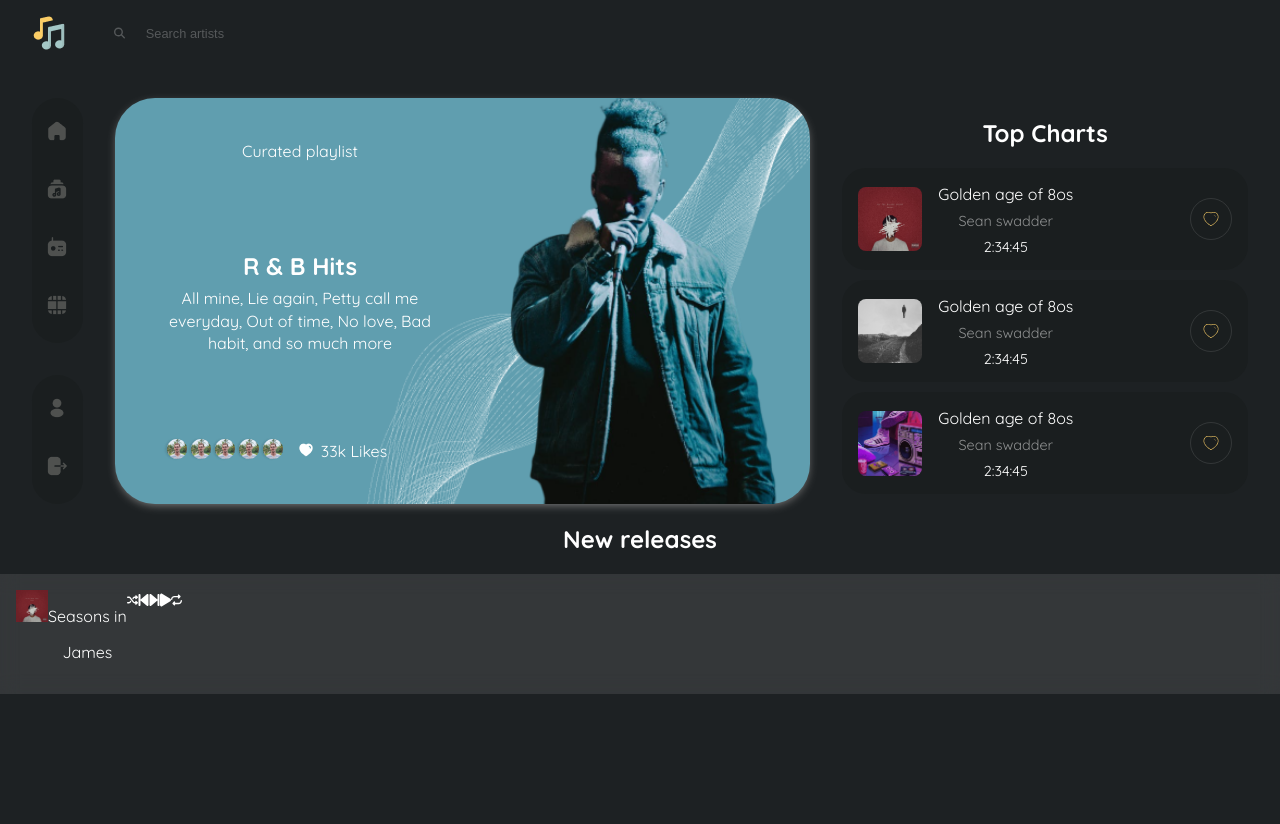
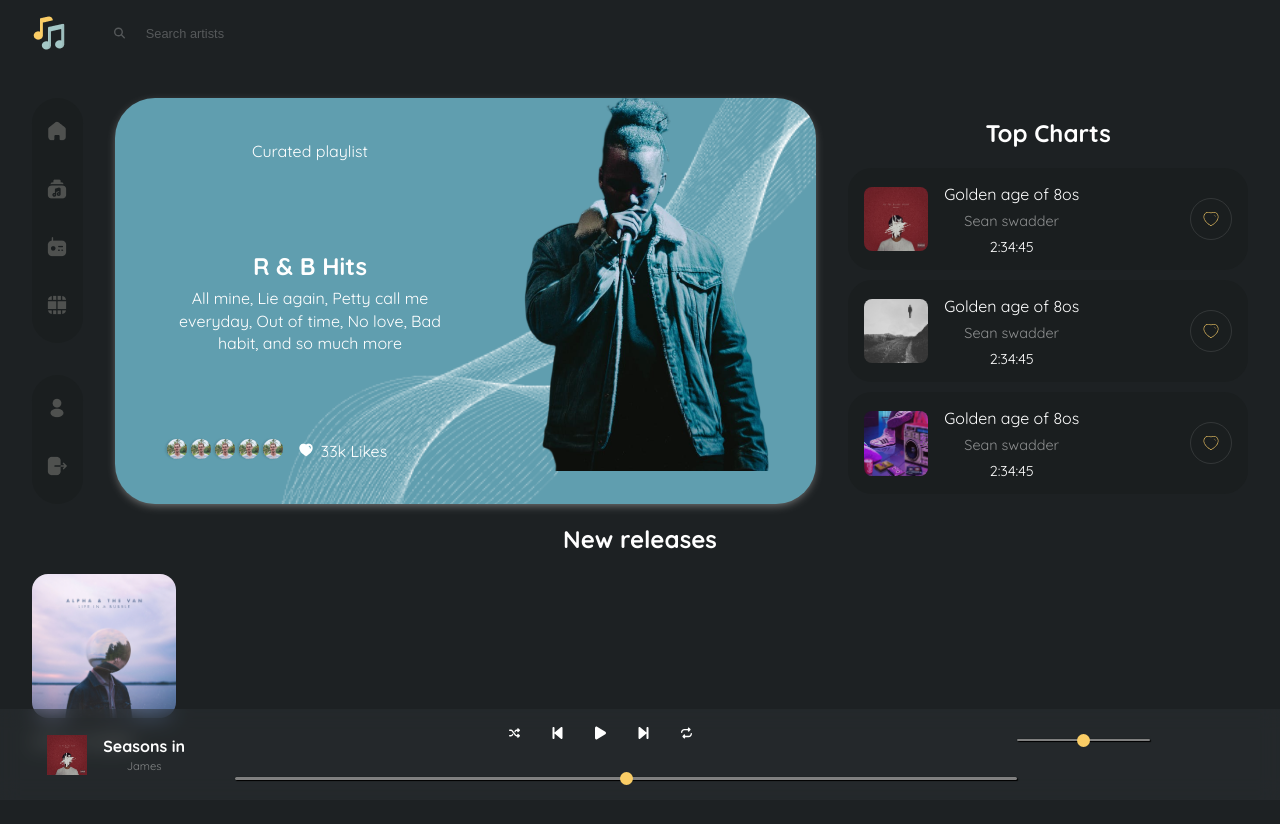
Before and after one commit to The-indigo/kaboom, a React (Create React App) app: page / in a window 1280 px wide. Shown: the top 824 px of the page. Before the commit the page ends 800 px from the top, so only its background shows below. Built offline with nearby package versions, Linux system fonts and the light colour scheme.

Commit message:
player controls

```diff
--- a/src/components/Home/Home.css
+++ b/src/components/Home/Home.css
@@ -16,28 +16,126 @@
     overflow: scroll;
 }
 
-.audio-div,
-.audio-player-details {
+.audio-container,
+.audio-player-details,
+.audio-top-controls {
     display: flex;
+    /* border: 2px solid yellow; */
 
 }
 
 .audio-div {
     position: sticky;
     bottom: 0;
+    margin-bottom: 0;
     z-index: 2;
     padding: 1rem;
-    background: rgba(255, 255, 255, 0.1);
-    backdrop-filter: saturate(280%) blur(3px) contrast(.8);
+    background: rgba(51, 55, 59, 0.37);
+    backdrop-filter: blur(5px);
 }
 
 .audio-image-div {
-    height: 2rem;
-    width: 2rem;
+    height: 2.5rem;
+    width: 2.5rem;
 }
 
 .audio-image-div img {
     width: 100%;
+}
+
+.audio-player-details {
+    /* justify-content: center; */
+    align-items: center;
+}
+
+.audio-text-div {
+    margin-left: 1rem;
+
+}
+
+.audio-player-details p {
+    margin: 0;
+}
+
+.audio-player-details p:nth-child(1) {
+    font-size: 1rem;
+    font-weight: bold;
+}
+
+.audio-player-details p:nth-child(2) {
+    font-size: .7rem;
+    color: rgba(255, 255, 255, 0.44);
+    margin-top: .2rem;
+}
+
+.audio-controls-div {
+    width: 70%;
+}
+
+.audio-top-controls {
+    gap: 2rem;
+    /* align-self: center; */
+    justify-content: center;
+}
+
+.audio-bottom-controls {
+    /* border: 2px solid red; */
+    margin-top: 1.4rem;
+    margin-left: 3rem;
+}
+
+input[type=range] {
+
+    width: 100%;
+    background: transparent;
+    -webkit-appearance: none;
+}
+
+
+input[type=range]::-webkit-slider-runnable-track {
+    width: 100%;
+    height: 2.4px;
+    background: grey;
+    border: none;
+    border-radius: 3px;
+    cursor: pointer;
+    box-shadow: 1px 1px 1px #000000, 0px 0px 1px #0d0d0d;
+}
+
+input[type=range]::-webkit-slider-thumb {
+    -webkit-appearance: none;
+    height: 13px;
+    width: 13px;
+    border-radius: 50%;
+    background: #FACD66;
+    margin-top: -5px;
+}
+
+input[type=range]:focus {
+    outline: none;
+}
+
+input[type=range]:focus::-webkit-slider-runnable-track {
+    background: grey;
+}
+
+
+input[type=range]::-ms-fill-lower {
+    background: #FACD66;
+}
+
+input[type=range]::-ms-fill-upper {
+    background: red;
+}
+
+input[type=range]:focus::-ms-fill-lower {
+    background: #FACD66;
+
+}
+
+input[type=range]:focus::-ms-fill-upper {
+    background: #FACD66;
+
 }
 
 @supports(-webkit-backdrop-filter: none) or (backdrop-filter: none) {
--- a/src/components/Home/Home.js
+++ b/src/components/Home/Home.js
@@ -101,10 +101,10 @@ const Home = () => {
                       releaseTitle={e.name?e.name:"Mountain"}
                     />
                   ))}
-                  {/* <Newreleases
+                  <Newreleases
                     imageSource={"images/alpha.png"}
                     releaseTitle={"Life in a bubble"}
-                  /> */}
+                  />
                   {/* <Newreleases
                     imageSource={"images/mountain.png"}
                     releaseTitle={"Mountain"}
@@ -151,6 +151,9 @@ const Home = () => {
           </main>
         </div>
         <div className="audio-div">
+          <div className="container audio-container">
+
+
           <div className="audio-player-details">
         <div className="audio-image-div">
             <img src="images/face.png"/>
@@ -174,6 +177,12 @@ const Home = () => {
             size="1x"
             width={11}
             className="audio-icon"
+                />
+                         <FontAwesomeIcon
+            icon={faPlay}
+            size="1x"
+            width={11}
+            className="audio-icon"
               />
                     <FontAwesomeIcon
             icon={faForwardStep}
@@ -181,12 +190,7 @@ const Home = () => {
             width={11}
             className="audio-icon"
               />
-                    <FontAwesomeIcon
-            icon={faPlay}
-            size="1x"
-            width={11}
-            className="audio-icon"
-              />
+
                     <FontAwesomeIcon
             icon={faRepeat}
             size="1x"
@@ -195,9 +199,13 @@ const Home = () => {
           />
             </div>
                  <div className="audio-bottom-controls">
-
+                  <input type={"range"}/>
             </div>
-    </div>
+            </div>
+             <div className="audio-volume-controls">
+                  <input type={"range"}/>
+            </div>
+              </div>
            <audio id="audio-player"
           src={""}
           // ref={""}
--- a/src/components/Mainpage/Mainpage.css
+++ b/src/components/Mainpage/Mainpage.css
@@ -1,30 +1,27 @@
 .hero-section {
     background-color: #609EAF;
+    padding-right: 1rem;
     /* horizontal,vertical,blur radius,spread radius,color */
     box-shadow: 0 3px 10px -2px grey;
     border-radius: 2.5rem;
     background-image: url("/images/background.png");
     background-repeat: no-repeat;
     background-position: top right;
-    background-size: contain;
+    background-size: cover;
     display: flex;
     width: 60%;
-    max-width: 900px;
+    max-width: 950px;
     margin-right: 2rem;
 }
 
 
 .hero-section-image {
-    align-self: stretch;
-    flex-shrink: 0;
     /* border: 2px solid red; */
-    /* width: 60%; */
-
 }
 
 .hero-section-image img {
-    width: 100%;
-    height: 100%;
+    /* width: 100%;
+    height: 100%; */
 }
 
 .hero-section-text {
@@ -44,9 +41,7 @@
     margin-top: .4rem;
 }
 
-.hero-section-image img {
-    min-width: 100%;
-}
+
 
 .hero-section-likes {
     display: flex;
```
